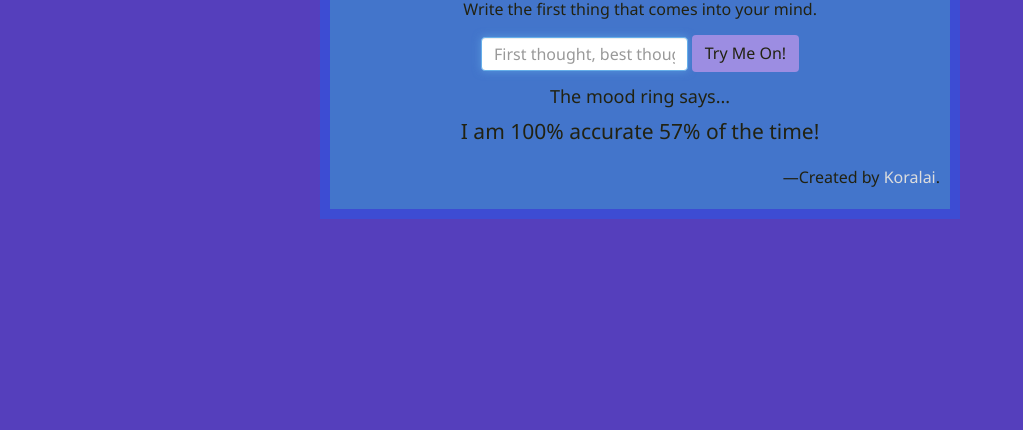
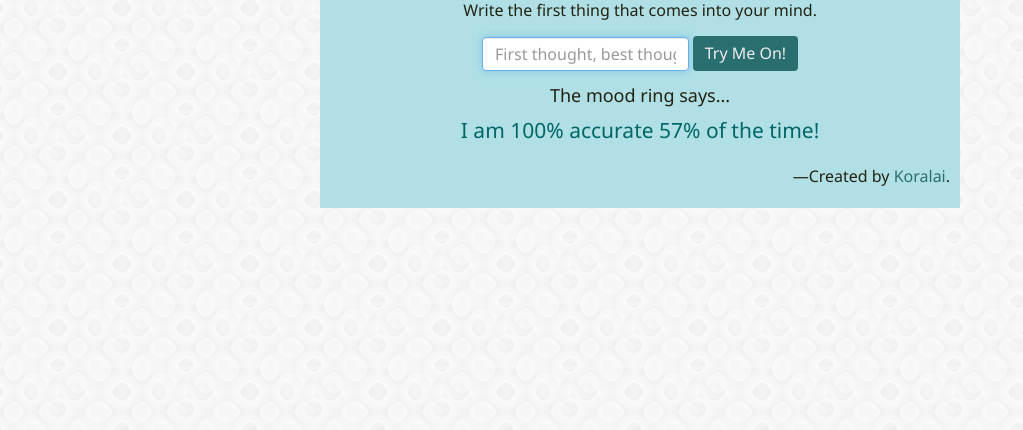
Before and after one commit to Koralai/Koralai.github.io, a plain HTML site: page moodring/index.html in a window 1280 px wide. Shown: the part 370-800 px from the top of the page, without its empty margins (0-1023 px from the left). Drawn offline with nearby package versions, Linux system fonts and the light colour scheme.

Commit message:
Revised color scheme to be easier on the eyes; added background tile.

```diff
--- a/moodring/style.css
+++ b/moodring/style.css
@@ -1,9 +1,7 @@
-/*base color scheme
-#a03ac9 #7f3dd3 #553fbc #3d4cd3 #3a6ec9
-*/
+/*Background tile from subtlepatterns.com*/
 
 body {
-  background: #553fbc;
+  background: #fff url('confectionary.png') repeat;
   font-family: 'Noto Sans', sans-serif;
 }
 
@@ -39,37 +37,36 @@ h1 {
   display: inline-block;
   vertical-align: middle;
   width: 80vmin;
-  background: #4375CB;
+  background: #B0E0E6;
   padding: 10px;
   color: #221;
-  border: 10px solid #3d4cd3;
 }
 
 .centered a {
-  color: #ddd;
+  color: #2A6F6F;
 }
 
 .centered a:hover, .centered a:active {
-  background: #3d4cd3;
+  background: #8BD1DA;
   text-decoration: none;
+}
+
+.centered .lead {
+  color: #006666;
 }
 
 .btn-ring {
   margin-top: 5px;
   margin-bottom: 5px;
-  background: #9C8DE2;
-  color: #221;
+  background: #2A6F6F;
+  color: #eee;
   font-size: 16px;
+  border: 0;
 }
 
-.btn-ring:hover {
-  background: #9585E0;
-  color: #111;
-}
-
-.btn-ring:active {
-  background: #8E7CDE;
-  color: #111;
+.btn-ring:hover, btn-ring:active {
+  background: #389494;
+  color: #eee;
 }
 
 .form-custom {
```
Also changed, not shown: moodring/confectionary.png (added).
